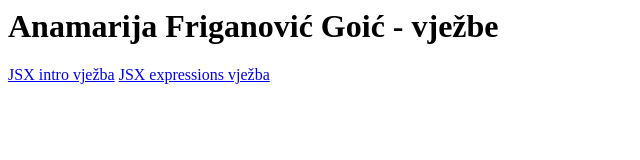
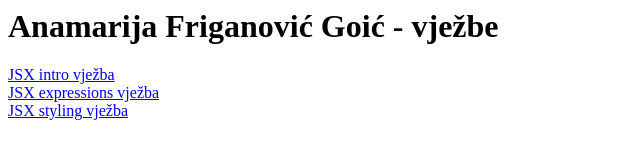
Before and after one commit to AnamarijaFG/test, a plain HTML site: page index.html in a window 1280 px wide. Shown: the whole page, without its empty margins (0-640 px from the left). Drawn offline with Linux system fonts and the light colour scheme.

Commit message:
Update index.html

```diff
--- a/index.html
+++ b/index.html
@@ -5,7 +5,10 @@
 <h1>Anamarija Friganović Goić - vježbe</h1>
 
     <a href="https://codesandbox.io/s/jsx-code-challenge-forked-kui3u?file=/src/index.js">JSX intro vježba</a>
+    <br>
+    <a href="https://codesandbox.io/s/javascript-expressions-in-jsx-practice-forked-82qxp?file=/src/index.js">JSX expressions vježba</a>
+  <br>
+    <a href="https://codesandbox.io/s/react-styling-vjezba-5n6kh?file=/src/index.js"> JSX styling vježba</a>
 
-    <a href="https://codesandbox.io/s/javascript-expressions-in-jsx-practice-forked-82qxp?file=/src/index.js">JSX expressions vježba</a>
   </body>
 </html>
```
